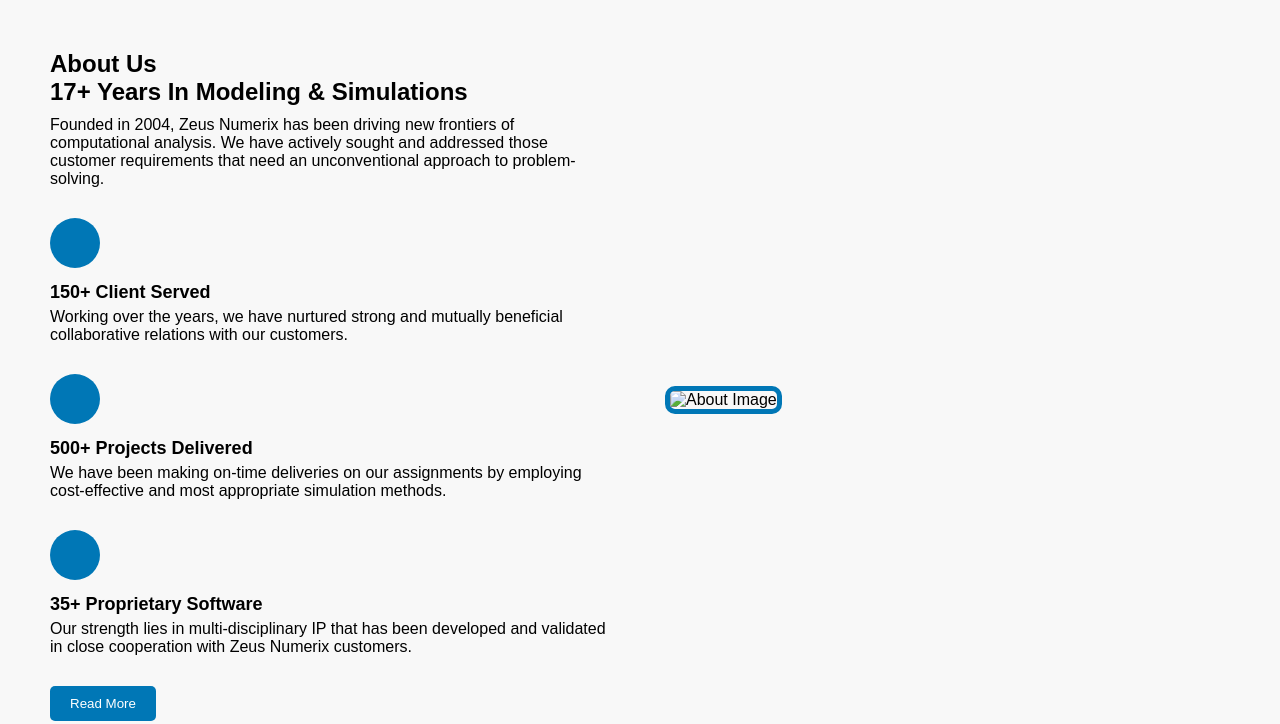
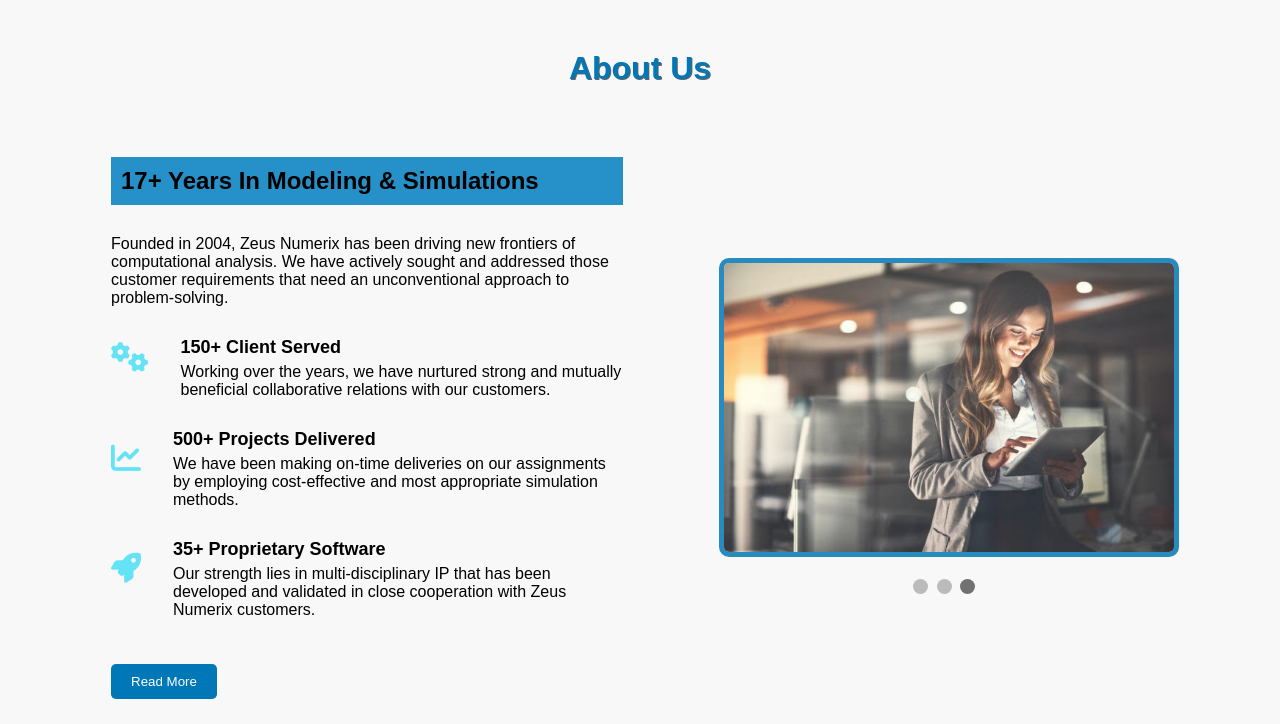
Before and after one commit to Vivaaks/vivaakstechweb, a plain HTML site: page index.html in a window 1280 px wide. Shown: the part 558-1282 px from the top of the page. Drawn offline with Linux system fonts and the light colour scheme.

Commit message:
change by ar

```diff
--- a/index.html
+++ b/index.html
@@ -6,6 +6,7 @@
     <meta name="viewport" content="width=device-width, initial-scale=1.0">
     <title>Document</title>
     <link rel="stylesheet" href="style.css">
+    <link rel="stylesheet" href="https://cdnjs.cloudflare.com/ajax/libs/font-awesome/6.5.2/css/all.min.css">
 </head>
 
 <body>
@@ -58,8 +59,8 @@
     <!--slider-->
     <div class="slider">
         <div class="slide">
-          <img src="images/slider1.png" alt="Slide 1">
-          <div class="slide-content">
+          <img src="images/slider4.jpg" alt="Slide 1">
+          <div class="slide-content firstslied">
             <h2>DIGITAL TWIN TECHNOLOGY</h2>
             <p>Development for testing, reliability, optimizing asset performance and standardizing training of engineering systems.</p>
             <button>Know More</button>
@@ -96,33 +97,64 @@
           <div class="about-text">
             <div class="about-item">
               <h3>17+ Years In Modeling & Simulations</h3>
-              <p>Founded in 2004, Zeus Numerix has been driving new frontiers of computational analysis. We have actively sought and addressed those customer requirements that need an unconventional approach to problem-solving.</p>
+              <p class="ftestabt">Founded in 2004, Zeus Numerix has been driving new frontiers of computational analysis. We have actively sought and addressed those customer requirements that need an unconventional approach to problem-solving.</p>
             </div>
-            <div class="about-item">
+            <div class="about-item flexmode">
               <div class="icon-container">
                 <i class="fa fa-cogs"></i>
               </div>
+             <div>
               <h4>150+ Client Served</h4>
               <p>Working over the years, we have nurtured strong and mutually beneficial collaborative relations with our customers.</p>
              </div>
-            <div class="about-item">
+            </div>
+            <div class="about-item flexmode">
               <div class="icon-container">
                 <i class="fa fa-chart-line"></i>
               </div>
+              <div>
                 <h4>500+ Projects Delivered</h4>
                 <p>We have been making on-time deliveries on our assignments by employing cost-effective and most appropriate simulation methods.</p>
+
               </div>
-            <div class="about-item">
+             </div>
+            <div class="about-item flexmode">
               <div class="icon-container">
                 <i class="fa fa-rocket"></i>
               </div>
+              <div>
                 <h4>35+ Proprietary Software</h4>
                 <p>Our strength lies in multi-disciplinary IP that has been developed and validated in close cooperation with Zeus Numerix customers.</p>
+
+              </div>
+
                          </div>
             <button class="read-more-btn">Read More</button>
           </div>
           <div class="about-image">
-            <img src="about-image.jpg" alt="About Image">
+
+<div class="slideshow-container">
+
+  <div class="mySlides fade">
+    <img src="images/slider2.png" style="width:100%">
+  </div>
+
+  <div class="mySlides fade">
+    <img src="images/slider1.png" style="width:100%">
+  </div>
+
+  <div class="mySlides fade">
+    <img src="images/slider3.png" style="width:100%">
+  </div>
+
+  </div>
+  <br>
+
+  <div style="text-align:center">
+    <span class="dot"></span>
+    <span class="dot"></span>
+    <span class="dot"></span>
+  </div>
           </div>
         </div>
       </div>
--- a/script.js
+++ b/script.js
@@ -42,3 +42,23 @@ nextBtn.forEach(btn => {
 prevBtn.addEventListener('click', prevSlide);
 
 showSlide(currentSlide);
+
+let slideIndex = 0;
+showSlides();
+
+function showSlides() {
+  let i;
+  let slides = document.getElementsByClassName("mySlides");
+  let dots = document.getElementsByClassName("dot");
+  for (i = 0; i < slides.length; i++) {
+    slides[i].style.display = "none";
+  }
+  slideIndex++;
+  if (slideIndex > slides.length) {slideIndex = 1}
+  for (i = 0; i < dots.length; i++) {
+    dots[i].className = dots[i].className.replace(" active", "");
+  }
+  slides[slideIndex-1].style.display = "block";
+  dots[slideIndex-1].className += " active";
+  setTimeout(showSlides, 2000); // Change image every 2 seconds
+}
--- a/style.css
+++ b/style.css
@@ -91,7 +91,7 @@ nav {
     transform: translate(-50%, -50%);
     text-align: center;
     color: #fff;
-    background-color: rgba(0, 0, 0, 0.5);
+    /* background-color: rgba(0, 0, 0, 0.5); */
     padding: 20px;
   }
 
@@ -117,6 +117,13 @@ nav {
     cursor: pointer;
     margin: 0 10px;
   }
+  .firstslied h2
+  {
+    color: #0077b6;
+    font-size: 40px;
+    font-weight: bold;
+    margin-bottom: 20px;
+  }
 
 
 
@@ -125,17 +132,36 @@ nav {
     background-color: #f8f8f8;
   }
 
+  .about-section h2{
+    text-align: center;
+    font-weight: bold;
+    text-shadow: 1px 1px #666262;
+    color: #0077b6;
+    font-size: 2rem;
+  }
   .about-content {
     display: flex;
-    justify-content: space-between;
     align-items: center;
+    gap: 6rem;
+    margin-top: 70px;
+    justify-content:center;
+
+
   }
 
   .about-text {
-    flex: 1;
-    margin-right: 50px;
+    text-align: start;
+    width: 40vw;
   }
-
+  .about-item h3
+  {
+    background-color: #2690c9;
+    padding: 10px;
+  }
+  .ftestabt
+{
+  margin: 30px 0px;
+}
   .about-item {
     margin-bottom: 30px;
   }
@@ -154,17 +180,25 @@ nav {
     display: inline-block;
     width: 50px;
     height: 50px;
-    background-color: #0077b6;
     color: #fff;
     border-radius: 50%;
     text-align: center;
     line-height: 50px;
     margin-bottom: 10px;
   }
-
-  .about-image {
+  .flexmode
+  {
+    display: flex;
+    gap: 2rem;
+    align-items: center;
+  }
+  .icon-container  i{
+    font-size: 30px;
+    color: #65e3f6;
+  }
+  /* .about-image {
     flex: 1;
-  }
+  } */
 
   .about-image img {
     max-width: 100%;
@@ -180,16 +214,18 @@ nav {
     border: none;
     border-radius: 5px;
     cursor: pointer;
+    margin-top: 15px;
   }
 
   .industry-section {
     padding: 50px;
     text-align: center;
+    margin-top: 3rem;
   }
 
   .industry-section h2 {
     font-size: 32px;
-    margin-bottom: 20px;
+    margin-bottom: 50px;
   }
 
   .industry-section p {
@@ -205,13 +241,17 @@ nav {
   }
 
   .card {
-    width: 300px;
+    width: 274px;
+    height: 300px;
     padding: 20px;
     background-color: #f9f9f9;
     border-radius: 5px;
     box-shadow: 0 2px 5px rgba(0, 0, 0, 0.1);
     margin: 20px;
     text-align: left;
+    display: flex;
+    flex-direction: column;
+    justify-content: space-evenly;
   }
 
   .card-icon {
@@ -238,3 +278,61 @@ nav {
     border-radius: 5px;
     cursor: pointer;
   }
+
+  /* Slideshow container */
+.slideshow-container {
+  max-width: 450px;
+  position: relative;
+  margin: auto;
+}
+
+/* Caption text */
+.text {
+  color: #f2f2f2;
+  font-size: 15px;
+  padding: 8px 12px;
+  position: absolute;
+  bottom: 8px;
+  width: 100%;
+  text-align: center;
+}
+
+/* Number text (1/3 etc) */
+.numbertext {
+  color: #f2f2f2;
+  font-size: 12px;
+  padding: 8px 12px;
+  position: absolute;
+  top: 0;
+}
+
+/* The dots/bullets/indicators */
+.dot {
+  height: 15px;
+  width: 15px;
+  margin: 0 2px;
+  background-color: #bbb;
+  border-radius: 50%;
+  display: inline-block;
+  transition: background-color 0.6s ease;
+}
+
+.active {
+  background-color: #717171;
+}
+
+/* Fading animation */
+.fade {
+  animation-name: fade;
+  animation-duration: 2.5s;
+}
+
+@keyframes fade {
+  from {opacity: .4}
+  to {opacity: 1}
+}
+
+/* On smaller screens, decrease text size */
+@media only screen and (max-width: 300px) {
+  .text {font-size: 11px}
+}
```
Also changed, not shown: images/slider4.jpg (added). Lines whose indentation alone changed are shown as unchanged.
